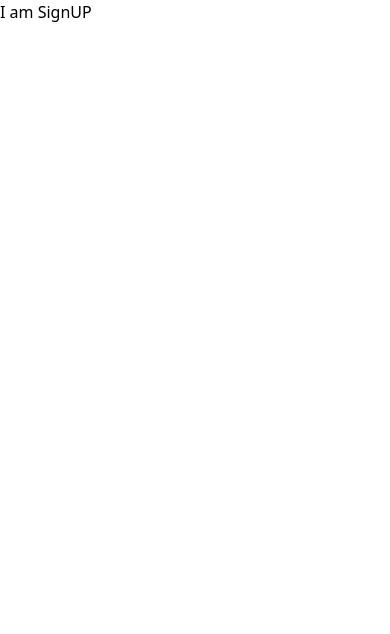
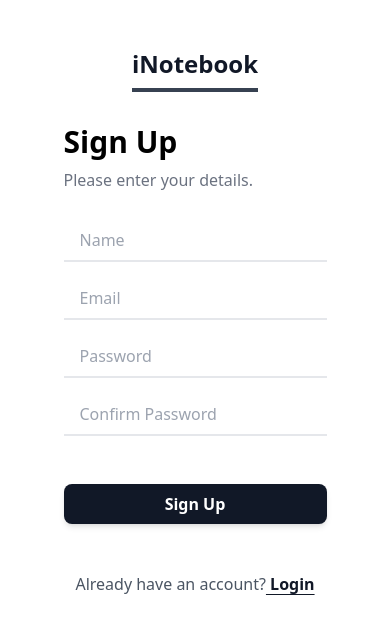
Before and after one commit to rahulprasad00/inotebook, a React (Create React App) app: page /signup in a window 390 px wide. Shown: the top 634 px of the page. Built offline with nearby package versions, Linux system fonts and the light colour scheme.

Commit message:
Alerts and Input all input checks handled successfully

```diff
--- a/src/components/AddNote/AddNote.js
+++ b/src/components/AddNote/AddNote.js
@@ -1,19 +1,21 @@
 import React from 'react'
-import { useContext ,useState } from 'react'
+import { useContext, useState } from 'react'
 import noteContext from '../../context/notes/noteContext'
 
 const AddNote = () => {
     const context = useContext(noteContext);
     const { addNote } = context;
 
-    const [note, setNote] = useState({title:"",description:"",tag:""})
+    const [note, setNote] = useState({ title: "", description: "", tag: "" })
 
-    const handleClick = (e) => {
-        addNote(note.title,note.description,note.tag);
-        setNote({title:"",description:"",tag:""})             //To reset the notes field values
+    const handleSubmit = (e) => {
+        e.preventDefault();                                   //To prevent page from reloading(very imp) otherwise it will give ncaught (in promise) TypeError: NetworkError when attempting to fetch resource.
+
+        addNote(note.title, note.description, note.tag);
+        setNote({ title: "", description: "", tag: "" })             //To reset the notes field values
     }
     const onChange = (e) => {
-      setNote({...note,[e.target.name]:e.target.value})           // ... is the spread operator which ensures whatever previous value of note remains as it and new values are overwritten. Spread operator (...) allows us to quickly copy all or part of an existing array or object into another array or object.
+        setNote({ ...note, [e.target.name]: e.target.value })           // ... is the spread operator which ensures whatever previous value of note remains as it and new values are overwritten. Spread operator (...) allows us to quickly copy all or part of an existing array or object into another array or object.
 
     }
 
@@ -26,11 +28,11 @@ const AddNote = () => {
                     <p className="lg:w-2/3 mx-auto leading-relaxed text-base">"Scribble your dreams into reality"</p>
                 </div>
                 <div className="lg:w-1/2 md:w-2/3 mx-auto">
-                    <div className="flex flex-wrap -m-2">
+                        <form  onSubmit={handleSubmit} className='flex flex-wrap -m-2'>
                             <div className="p-2 w-full">
                                 <div className="relative">
                                     <label htmlFor="title" className="leading-7 text-sm text-gray-600"  >Title</label>
-                                <input type="text" id="title" name="title" className="w-full bg-gray-100 bg-opacity-50 rounded border border-gray-300 focus:border-indigo-500 focus:bg-white focus:ring-2 focus:ring-indigo-200 text-base outline-none text-gray-700 py-1 px-3 leading-8 transition-colors duration-200 ease-in-out" onChange={onChange} value={note.title} required/>
+                                    <input type="text" id="title" name="title" className="w-full bg-gray-100 bg-opacity-50 rounded border border-gray-300 focus:border-indigo-500 focus:bg-white focus:ring-2 focus:ring-indigo-200 text-base outline-none text-gray-700 py-1 px-3 leading-8 transition-colors duration-200 ease-in-out" onChange={onChange} value={note.title} required minLength={5} />
                                     {/* value is added to reset the input field value on succesfull addition of notes        */}
                                 </div>
                             </div>
@@ -43,14 +45,14 @@ const AddNote = () => {
                             <div className="p-2 w-full">
                                 <div className="relative">
                                     <label htmlFor="description" className="leading-7 text-sm text-gray-600" >Description</label>
-                                <textarea id="description" name="description" className="w-full bg-gray-100 bg-opacity-50 rounded border border-gray-300 focus:border-indigo-500 focus:bg-white focus:ring-2 focus:ring-indigo-200 h-32 text-base outline-none text-gray-700 py-1 px-3 resize-none leading-6 transition-colors duration-200 ease-in-out" onChange={onChange} value={note.description} required></textarea>
+                                    <textarea id="description" name="description" className="w-full bg-gray-100 bg-opacity-50 rounded border border-gray-300 focus:border-indigo-500 focus:bg-white focus:ring-2 focus:ring-indigo-200 h-32 text-base outline-none text-gray-700 py-1 px-3 resize-none leading-6 transition-colors duration-200 ease-in-out" onChange={onChange} value={note.description} required minLength={5}></textarea>
                                 </div>
                             </div>
                             <div className="p-2 w-full">
-                            <button className="flex mx-auto text-white bg-indigo-500 border-0 py-2 px-8 focus:outline-none hover:bg-indigo-600 rounded text-lg" onClick={handleClick}>+ Add</button>
+                                <button className="flex mx-auto text-white bg-indigo-500 border-0 py-2 px-8 focus:outline-none hover:bg-indigo-600 rounded text-lg" >+ Add</button>
                             </div>
+                        </form>
 
-                    </div>
                 </div>
             </div>
         </section>
--- a/src/components/Login/Login.js
+++ b/src/components/Login/Login.js
@@ -3,7 +3,7 @@ import noteimage from '../../assets/notes.jpg'
 import { Link,useNavigate } from 'react-router-dom'
 
 
-const Login = () => {
+const Login = (props) => {
 
     const host = "http://localhost:5000/";
     const [credentials, setcredentials] = useState({ email: "", password: "" });
@@ -31,7 +31,7 @@ const Login = () => {
         }
         else
         {
-            alert("Invalid Credentials")
+            props.setalert({message:"Invalid Credentials",type:""});
         }
     }
     const onChange = (e) => {
@@ -50,12 +50,12 @@ const Login = () => {
                     <form className="flex flex-col pt-3 md:pt-8" onSubmit={handleSubmit}>
                         <div className="flex flex-col pt-4">
                             <div className="focus-within:border-b-gray-500 relative flex overflow-hidden border-b-2 transition">
-                                <input type="email" id="email" name='email' className="w-full flex-1 appearance-none border-gray-300 bg-white px-4 py-2 text-base text-gray-700 placeholder-gray-400 focus:outline-none" value={credentials.email} placeholder="Email" onChange={onChange} />
+                                <input type="email" id="email" name='email' className="w-full flex-1 appearance-none border-gray-300 bg-white px-4 py-2 text-base text-gray-700 placeholder-gray-400 focus:outline-none" value={credentials.email} placeholder="Email" onChange={onChange} required />
                             </div>
                         </div>
                         <div className="mb-12 flex flex-col pt-4">
                             <div className="focus-within:border-b-gray-500 relative flex overflow-hidden border-b-2 transition">
-                                <input type="password" id="password" name='password' className="w-full flex-1 appearance-none border-gray-300 bg-white px-4 py-2 text-base text-gray-700 placeholder-gray-400 focus:outline-none" placeholder="Password" value={credentials.password} onChange={onChange} />
+                                <input type="password" id="password" name='password' className="w-full flex-1 appearance-none border-gray-300 bg-white px-4 py-2 text-base text-gray-700 placeholder-gray-400 focus:outline-none" placeholder="Password" value={credentials.password} onChange={onChange} required minLength={5}/>
                             </div>
                         </div>
                         <button type="submit" className="w-full rounded-lg bg-gray-900 px-4 py-2 text-center text-base font-semibold text-white shadow-md ring-gray-500 ring-offset-2 transition focus:ring-2" >Log in</button>
@@ -63,7 +63,7 @@ const Login = () => {
                     <div className="py-12 text-center">
                         <p className="whitespace-nowrap text-gray-600">
                             Don't have an account?
-                            <Link to="signup" className="underline-offset-4 font-semibold text-gray-900 underline">Sign up for free.</Link>
+                            <Link to="/signup" className="underline-offset-4 font-semibold text-gray-900 underline">Sign up for free.</Link>
                         </p>
                     </div>
                 </div>
--- a/src/components/SignUp/SignUp.js
+++ b/src/components/SignUp/SignUp.js
@@ -1,12 +1,90 @@
-import React from 'react'
-import { Link } from 'react-router-dom'
+import { React, useState } from 'react'
+import { Link, useNavigate } from 'react-router-dom'          //Usenavigate is used to redirect to any page
+import notesimage2 from '../../assets/notesimage2.jpg'
+const SignUp = (props) => {
+    let navigate = useNavigate();
+    const host = "http://localhost:5000/";
+    const [credentials, setcredentials] = useState({ name: "", email: "", password: "", cpassword: "" });
 
-const SignUp = () => {
-  return (
-    <div>
-      I am SignUP
-    </div>
-  )
+    const handleSubmit = async (e) => {
+        e.preventDefault();                                   //To prevent page from reloading(very imp) otherwise it will give ncaught (in promise) TypeError: NetworkError when attempting to fetch resource.
+        //API Call
+        const response = await fetch(`${host}api/auth/createuser`, {
+            method: "POST",
+            headers: {
+                "Content-Type": "application/json",
+            },
+            body: JSON.stringify({ name: credentials.name, email: credentials.email, password: credentials.password }),
+        });
+        const json = await response.json();  //Parsing the json
+        console.log(json)
+
+        if (json.success) {
+            //Save auth token and redirect
+            localStorage.setItem('token', json.authtoken);
+            navigate("/");
+        }
+        else {
+            props.setalert({message:"User Already Exists",type:""});
+        }
+    }
+    const onChange = (e) => {
+        setcredentials({ ...credentials, [e.target.name]: e.target.value })
+    }
+
+    return (
+        <div className="flex flex-wrap">
+            <div className="pointer-events-none relative hidden h-screen select-none bg-black md:block md:w-1/2">
+                <div className="absolute bottom-0 z-10 px-8 text-white opacity-100">
+                    <p className="mb-8 text-3xl font-semibold leading-10">"Experience the power of streamlined note-making: where creativity meets efficiency, our app delivers.</p>
+                    <p className="mb-4 text-3xl font-semibold">Rahul Prasad</p>
+                    <p className="">Web Developer,India</p>
+                    <p className="mb-7 text-sm opacity-70">IIT Kharagpur</p>
+                </div>
+                <img className="-z-1 absolute top-0 h-full w-full object-cover opacity-90" src={notesimage2} alt='' />
+            </div>
+            <div className="flex w-full flex-col md:w-1/2">
+                <div className="flex justify-center pt-12 md:-mb-24 md:justify-start md:pl-12">
+                    <Link to="about" className="border-b-gray-700 border-b-4 pb-2 text-2xl font-bold text-gray-900">iNotebook</Link>
+                </div>
+                <div className="lg:w-[28rem] mx-auto my-auto flex flex-col justify-center pt-8 md:justify-start md:px-6 md:pt-0">
+                    <p className="text-left text-3xl font-bold">Sign Up </p>
+                    <p className="mt-2 text-left text-gray-500">Please enter your details.</p>
+
+                    <form className="flex flex-col pt-3 md:pt-8" onSubmit={handleSubmit} >
+                        <div className="flex flex-col pt-4">
+                            <div className="focus-within:border-b-gray-500 relative flex overflow-hidden border-b-2 transition">
+                                <input type="text" id="name" name='name' className="w-full flex-1 appearance-none border-gray-300 bg-white px-4 py-2 text-base text-gray-700 placeholder-gray-400 focus:outline-none" placeholder="Name" onChange={onChange} value={credentials.name} required />
+                            </div>
+                        </div>
+                        <div className="flex flex-col pt-4">
+                            <div className="focus-within:border-b-gray-500 relative flex overflow-hidden border-b-2 transition">
+                                <input type="email" id="email" name='email' className="w-full flex-1 appearance-none border-gray-300 bg-white px-4 py-2 text-base text-gray-700 placeholder-gray-400 focus:outline-none" placeholder="Email" onChange={onChange} value={credentials.email} required />
+                            </div>
+                        </div>
+                        <div className="flex flex-col pt-4">
+                            <div className="focus-within:border-b-gray-500 relative flex overflow-hidden border-b-2 transition">
+                                <input type="password" id="password" name='password' className="w-full flex-1 appearance-none border-gray-300 bg-white px-4 py-2 text-base text-gray-700 placeholder-gray-400 focus:outline-none" placeholder="Password" onChange={onChange} value={credentials.password} required minLength={5} />
+                            </div>
+                        </div>
+                        <div className="mb-12 flex flex-col pt-4">
+                            <div className="focus-within:border-b-gray-500 relative flex overflow-hidden border-b-2 transition">
+                                <input type="password" id="cpassword" name='cpassword' className="w-full flex-1 appearance-none border-gray-300 bg-white px-4 py-2 text-base text-gray-700 placeholder-gray-400 focus:outline-none" placeholder="Confirm Password" onChange={onChange} value={credentials.cpassword} required minLength={5} />
+                            </div>
+                        </div>
+                        <button type="submit" className="w-full rounded-lg bg-gray-900 px-4 py-2 text-center text-base font-semibold text-white shadow-md ring-gray-500 ring-offset-2 transition focus:ring-2" >Sign Up</button>
+                    </form>
+                    <div className="py-12 text-center">
+                        <p className="whitespace-nowrap text-gray-600">
+                            Already have an account?
+                            <Link to="/login" className="underline-offset-4 font-semibold text-gray-900 underline">  Login</Link>
+                        </p>
+                    </div>
+                </div>
+            </div>
+
+        </div>
+    )
 }
 
 export default SignUp
```
Also changed, not shown: src/App.js (+6 -4 lines), src/components/Alert/Alert.js (+25 -17 lines), src/components/Home/Home.js (+2 -7 lines), 2 other files (tests, documents, lock files or other folders). Lines whose indentation alone changed are shown as unchanged.
